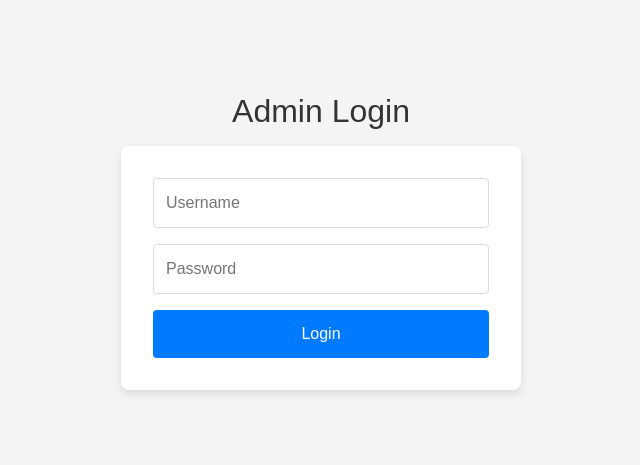
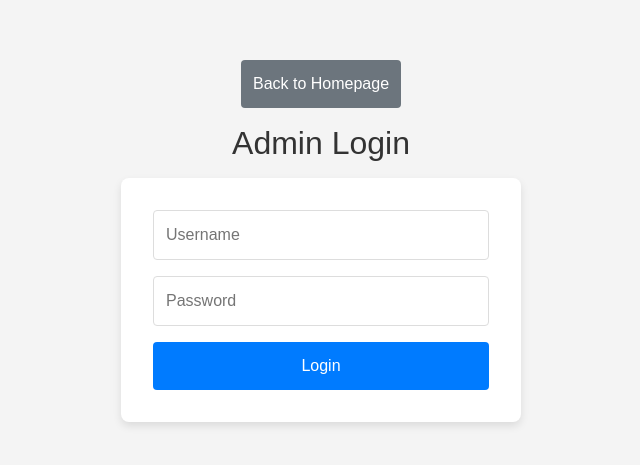
Before and after one commit to 0810-eknoorsingh/Eflyer, a React (Vite) app: page /adminLogin in a window 1280 px wide. Shown: the part 159-624 px from the top of the page, without its empty margins (319-959 px from the left). Built offline with nearby package versions, Linux system fonts and the light colour scheme; data requests are answered from the project's data file; a web font is replaced by a local one.

Commit message:
more changes like admin login

```diff
--- a/src/App.jsx
+++ b/src/App.jsx
@@ -17,14 +17,10 @@ import AdminPanel from "./admin/adminPanel";
 import AdminLogin from "./components/AdminLogin";
 import { AuthProvider, useAuth } from "./components/AuthContext";
 import { Navigate } from 'react-router-dom';
-
-
 const PrivateRoute = ({ element, ...rest }) => {
   const { isAuthenticated } = useAuth();
   return isAuthenticated ? element : <Navigate to="/adminLogin" />;
 };
-
-
 function App() {
   const [products, setProducts] = useState([]);
 
@@ -84,11 +80,9 @@ function App() {
     </AuthProvider>
   );
 }
-
 const AppContent = ({ products, addProduct, deleteProduct, updateProduct }) => {
   const location = useLocation();
   const showNavbar = location.pathname !== "/adminLogin";
-
   return (
     <>
       {showNavbar && <Navbar />}
--- a/src/admin/adminPanel.jsx
+++ b/src/admin/adminPanel.jsx
@@ -1,7 +1,6 @@
 import React, { useState, useEffect } from "react";
 import axios from "axios";
 import "../styles/AdminPanel.css";
-import Navbar from "../components/Navbar";
 import Footer from "../components/Footer";
 import Modal from "../components/Modal";
 
@@ -120,6 +119,8 @@ const AdminPanel = () => {
       <br />
       <br />
       <br />
+      <br />
+
       <div className="admin-panel">
         <h1 className="admin-title">
           <b>ADMIN PANEL</b>
--- a/src/components/AdminLogin.jsx
+++ b/src/components/AdminLogin.jsx
@@ -2,7 +2,6 @@ import React, { useState } from "react";
 import { useNavigate } from "react-router-dom";
 import { useAuth } from "./AuthContext";
 import styled from 'styled-components';
-import img from '../assets/logo.png';
 
 const LoginContainer = styled.div`
   display: flex;
@@ -53,6 +52,22 @@ const Button = styled.button`
   }
 `;
 
+const BackButton = styled.button`
+  padding: 0.75rem;
+  background: #6c757d;
+  border: none;
+  border-radius: 4px;
+  color: #fff;
+  font-size: 1rem;
+  cursor: pointer;
+  margin-bottom: 1rem;
+  transition: background 0.3s ease;
+
+  &:hover {
+    background: #5a6268;
+  }
+`;
+
 const ErrorMessage = styled.p`
   color: #d9534f;
   font-size: 0.875rem;
@@ -77,8 +92,13 @@ const AdminLogin = () => {
     }
   };
 
+  const handleBack = () => {
+    navigate("/");
+  };
+
   return (
     <LoginContainer>
+      <BackButton onClick={handleBack}>Back to Homepage</BackButton>
       <Heading>Admin Login</Heading>
       <Form onSubmit={handleLogin}>
         <Input
--- a/src/components/Products.jsx
+++ b/src/components/Products.jsx
@@ -26,14 +26,8 @@ const Products = ({ products }) => {
         setProductsPerSlide(3);
       }
     };
-
-
     window.addEventListener("resize", updateProductsPerSlide);
-
-
     updateProductsPerSlide();
-
-
     return () => window.removeEventListener("resize", updateProductsPerSlide);
   }, []);
 
```
